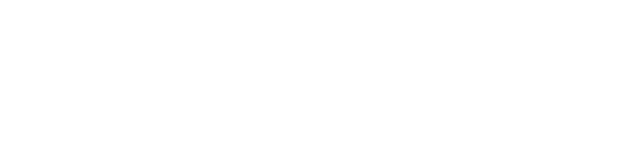
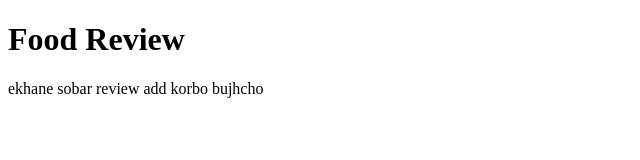
Before and after one commit to shakilshakhawat/Project-0, a plain HTML site: page index.html in a window 1280 px wide. Shown: the whole page, without its empty margins (0-640 px from the left). Drawn offline with Linux system fonts and the light colour scheme.

Commit message:
added some review

```diff
--- a/index.html
+++ b/index.html
@@ -5,6 +5,8 @@
     <meta http-equiv="X-UA-Compatible" content="IE=edge">
     <meta name="viewport" content="width=device-width, initial-scale=1.0">
     <title>This is my Project</title>
+    <h1>Food Review</h1>
+    <p>ekhane sobar review add korbo bujhcho </p>
 </head>
 <body>
 
```
